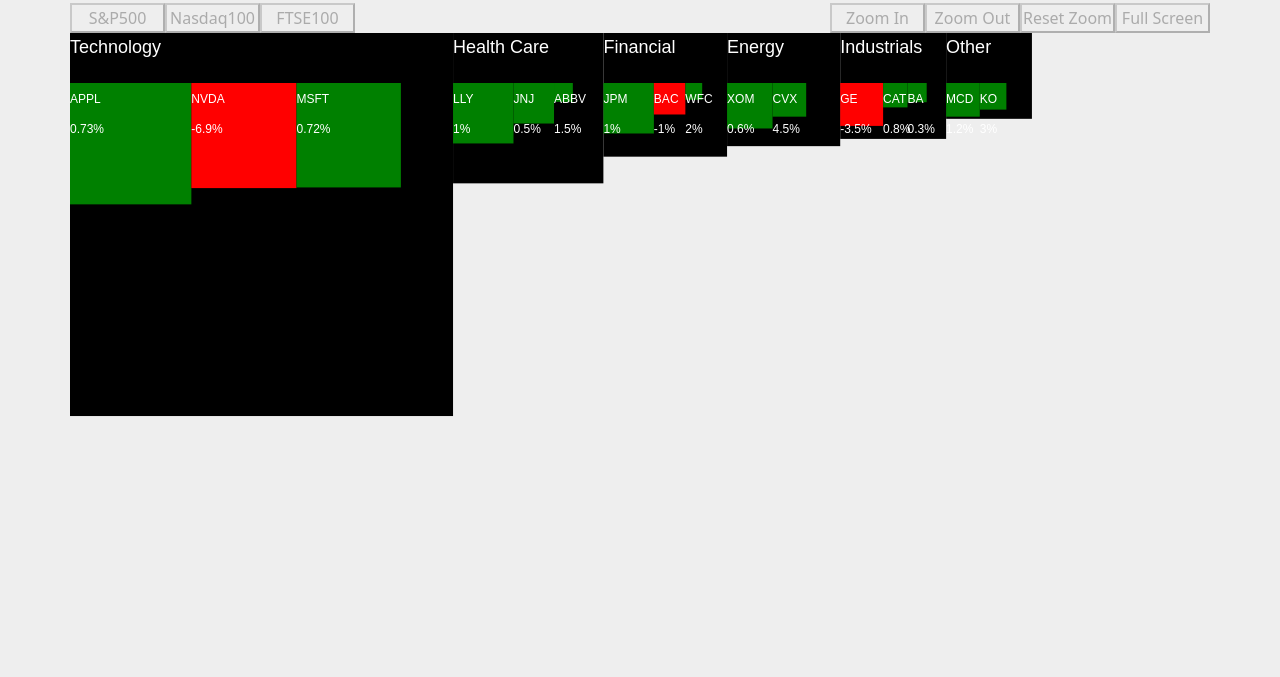
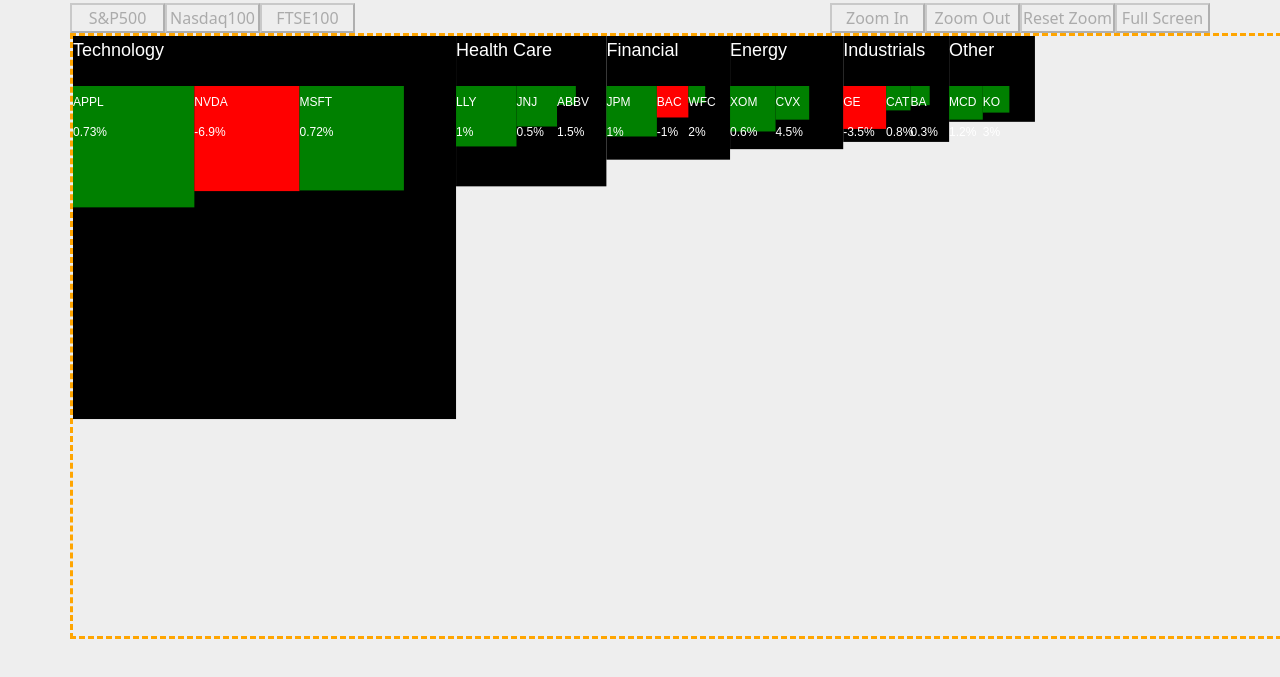
Before and after one commit to surajvkothari/StocksVizMap, a plain HTML site: page src/index.html in a window 1280 px wide. Shown: the part 53-730 px from the top of the page. Drawn offline with nearby package versions, Linux system fonts and the light colour scheme.

Commit message:
Added visual aid border to map canvas object

```diff
--- a/src/main.css
+++ b/src/main.css
@@ -6,3 +6,7 @@ body {
 .title {
     text-align: center;
 }
+
+#map {
+    border: 3px dashed orange;
+}
```
